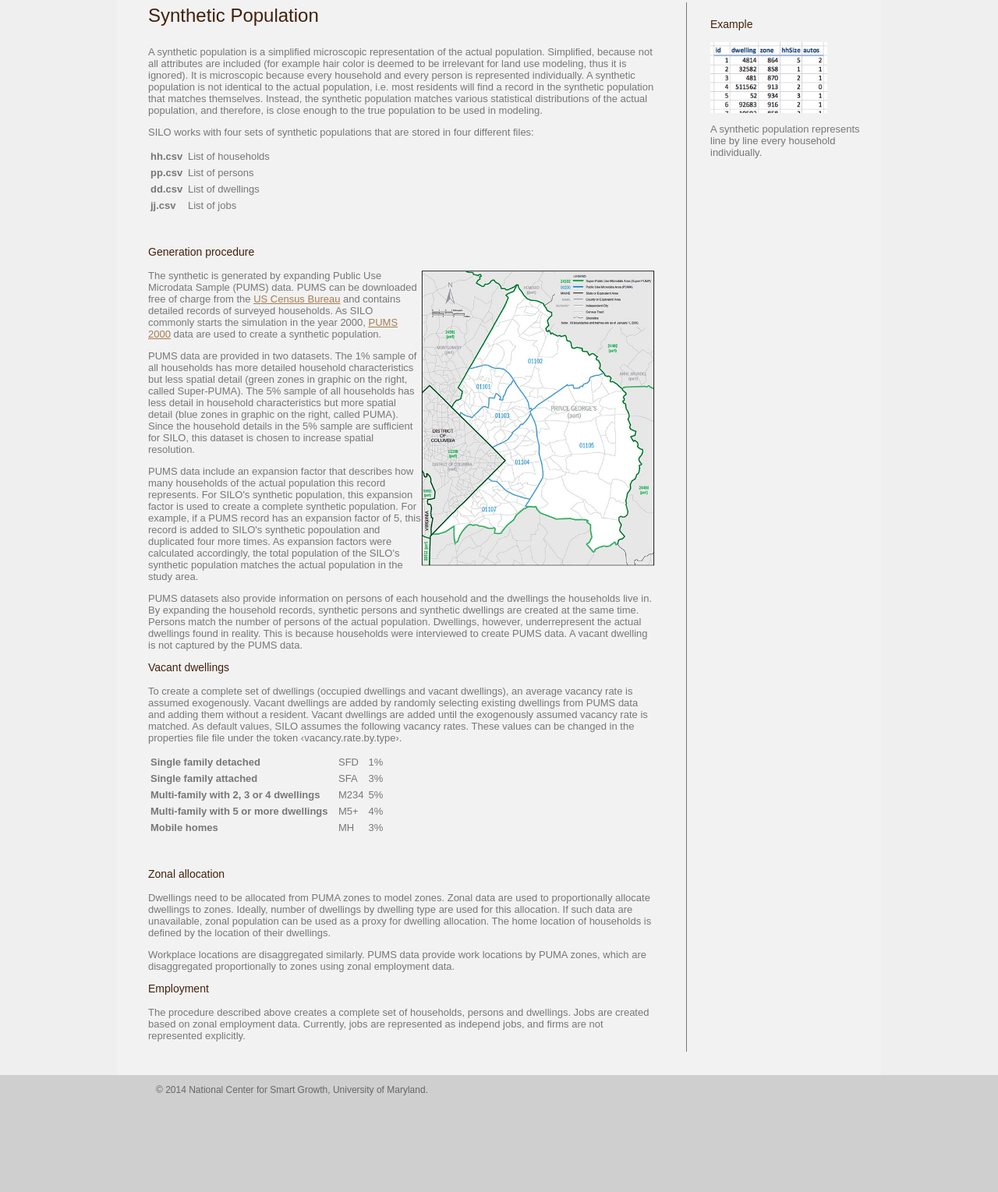
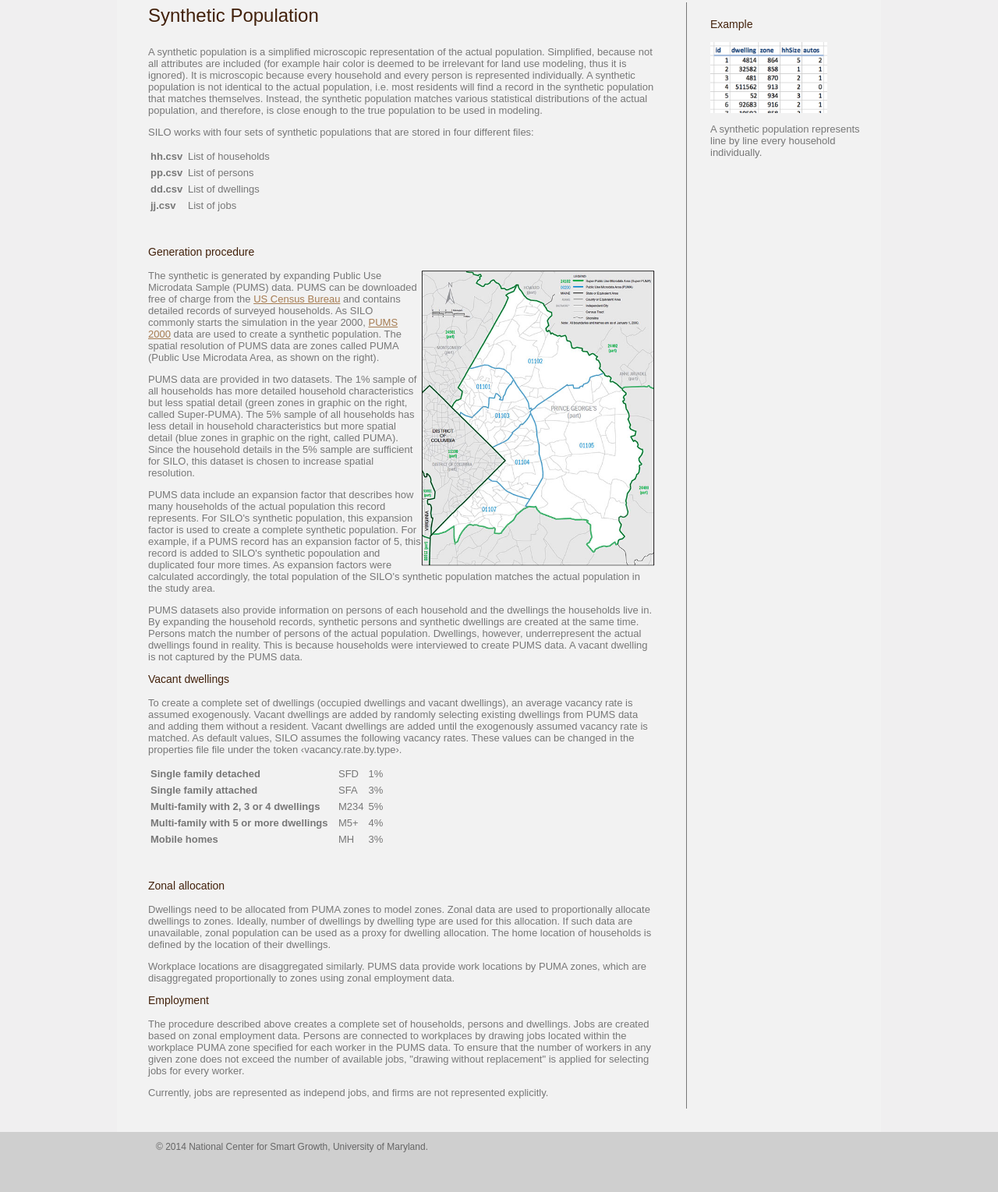
Before and after one commit to moeckel/siloWeb, a plain HTML site: page synPop.html in a window 1280 px wide. Shown: the part 151-1680 px from the top of the page at 78% size. Before the commit the page ends 1607 px from the top, so only its background shows below. Drawn offline with Linux system fonts and the light colour scheme.

Commit message:
Described employment more specifically.

```diff
--- a/synPop.html
+++ b/synPop.html
@@ -77,7 +77,7 @@
 			      <p>&nbsp;</p>
 			      <h2>Generation procedure</h2>
 					<p><img src="images/pumaZones.jpg" alt="" width="300" height="380" align="right"/>The synthetic is generated by expanding Public Use Microdata Sample (PUMS) data. PUMS can be downloaded free of charge from the <a href="http://www.census.gov/acs/www/data_documentation/pums_data/">US Census Bureau</a> and
-				contains detailed records of surveyed households. As SILO commonly starts the simulation in the year 2000, <a href="http://www2.census.gov/census_2000/datasets/PUMS/FivePercent/">PUMS 2000</a> data are used to create a synthetic population. </p>
+				contains detailed records of surveyed households. As SILO commonly starts the simulation in the year 2000, <a href="http://www2.census.gov/census_2000/datasets/PUMS/FivePercent/">PUMS 2000</a> data are used to create a synthetic population. The spatial resolution of PUMS data are zones called PUMA (Public Use Microdata Area, as shown on the right).</p>
 					<p>PUMS data are provided in two datasets. The 1% sample of all households has more detailed household characteristics but less spatial detail (green zones in graphic on the right, called Super-PUMA). The 5% sample of all households has less detail in household characteristics but more spatial detail (blue zones in graphic on the right, called PUMA). Since the household details in the 5% sample are sufficient for SILO, this dataset is chosen to increase spatial resolution. </p>
 					<p>PUMS data include an expansion factor that describes how many households of the actual population this record represents. For SILO's synthetic population, this expansion factor is used to create a complete synthetic population. For example, if a PUMS record has an expansion factor of 5, this record is added to SILO's synthetic popoulation and duplicated four more times. As expansion factors were calculated accordingly, the total population of the SILO's synthetic population matches the actual population in the study area. </p>
 					<p>PUMS datasets also provide information on persons of each household and the dwellings the households live in. By expanding the household records, synthetic persons and synthetic dwellings are created at the same time. Persons match the number of persons of the actual population. Dwellings, however, underrepresent the actual dwellings found in reality. This is because households were interviewed to create PUMS data. A vacant dwelling is not captured by the PUMS data. </p>
@@ -115,7 +115,8 @@
 					<p>Dwellings need to be allocated from PUMA zones to model zones. Zonal data are used to proportionally allocate dwellings to zones. Ideally, number of dwellings by dwelling type are used for this allocation. If such data are unavailable, zonal population can be used as a proxy for dwelling allocation. The home location of households is defined by the location of their dwellings. </p>
 					<p>Workplace locations are disaggregated similarly. PUMS data provide work locations by PUMA zones, which are disaggregated proportionally to zones using zonal employment data.</p>
 					<h2>Employment</h2>
-					<p>The procedure described above creates a complete set of households, persons and dwellings. Jobs are created based on zonal employment data. Currently, jobs are represented as independ jobs, and firms are not represented explicitly. </p>
+					<p>The procedure described above creates a complete set of households, persons and dwellings. Jobs are created based on zonal employment data. Persons are connected to workplaces by drawing jobs located within the workplace PUMA zone specified for each worker in the PUMS data. To ensure that the number of workers in any given zone does not exceed the number of available jobs, &quot;drawing without replacement&quot; is applied for selecting jobs for every worker. </p>
+					<p>Currently, jobs are represented as independ jobs, and firms are not represented explicitly. </p>
 				</div>
 				<div class="contentright">
 					<h2>Example</h2>
```
